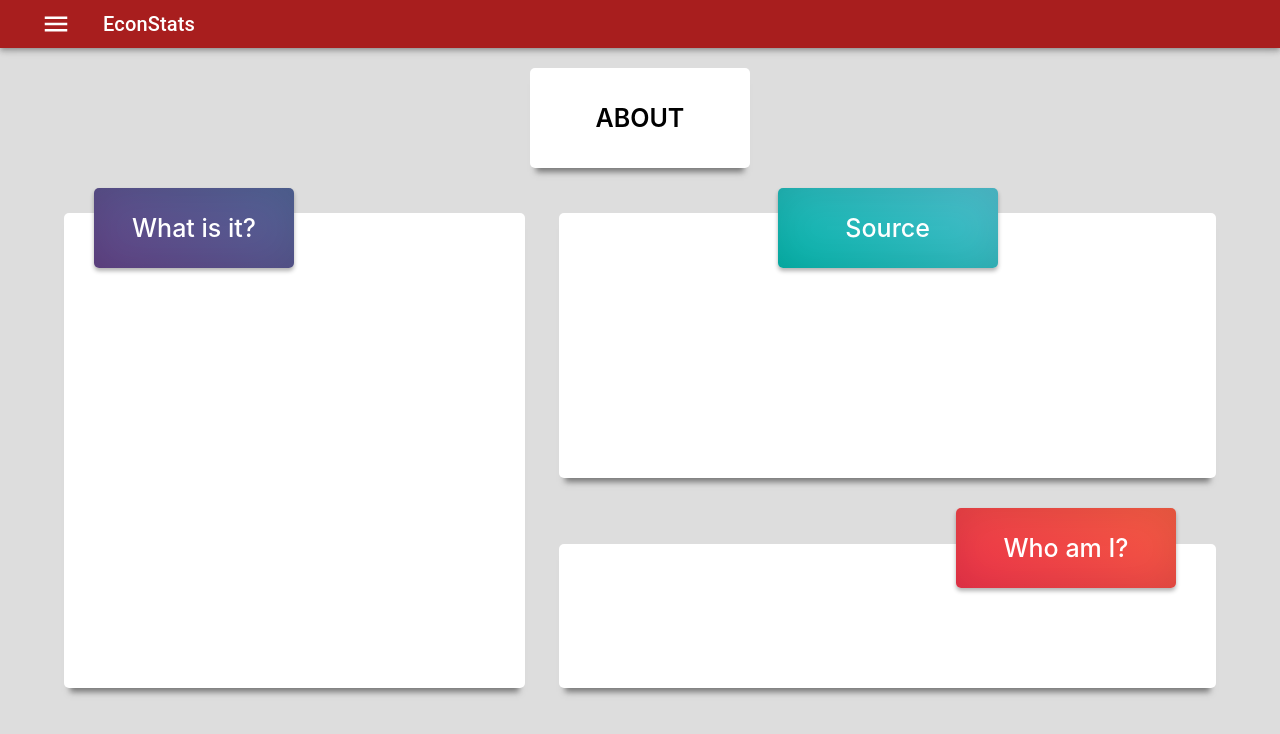
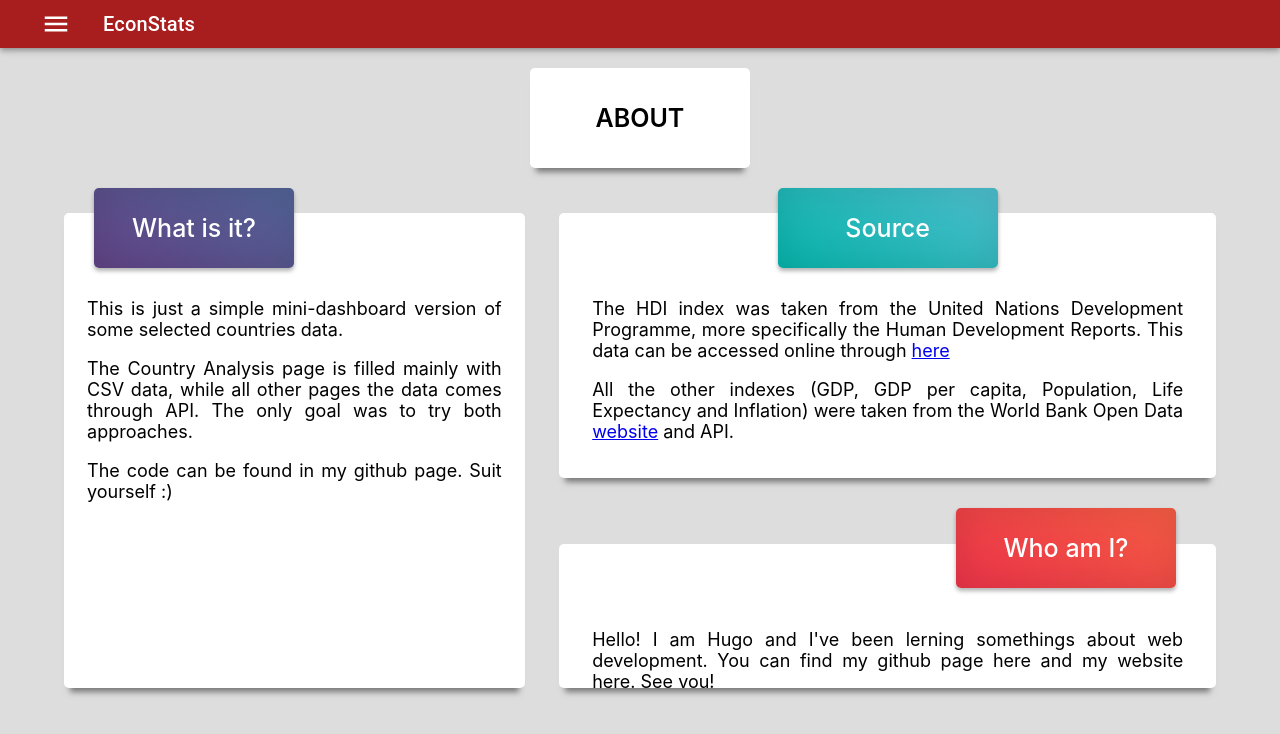
Before and after one commit to hsmello/econstats, a React (Create React App) app: page /about in a window 1280 px wide. Shown: the top 734 px of the page. Built offline with nearby package versions, Linux system fonts and the light colour scheme.

Commit message:
improvement

```diff
--- a/src/Pages/About/About.css
+++ b/src/Pages/About/About.css
@@ -16,6 +16,18 @@
     display: flex;
 }
 
+.ab_first_block_body,
+.ab_second_block_body,
+.ab_third_block_body {
+    width: 90%;
+    height: 100%;
+    text-align: justify;
+    /* background-color: tomato; */
+    margin-top: 85px;
+    padding: 0px 5%;
+    font-size: 18px;
+}
+
 .ab_first_block {
     width: 40%;
     height: 500px;
@@ -26,6 +38,7 @@
     width: 100%;
     position: absolute;
     bottom: 0;
+    overflow: hidden;
 }
 .ab_first_block_front {
     width: 200px;
@@ -55,6 +68,7 @@
     bottom: 0px;
     height: 91.5%;
     width: 100%;
+    overflow: hidden;
 }
 .ab_second_block_front {
     width: 220px;
@@ -64,6 +78,7 @@
     margin: 0px auto;
     background: linear-gradient(32deg, rgb(6, 179, 170) 0%, rgb(78, 189, 204) 100%);
 }
+
 
 .ab_third_block {
     height: 180px;
@@ -76,6 +91,7 @@
     bottom: 0px;
     height: 80%;
     width: 100%;
+    overflow: hidden;
 }
 .ab_third_block_front {
     height: 80px;
--- a/src/Pages/About/About.js
+++ b/src/Pages/About/About.js
@@ -11,11 +11,22 @@ export default function About() {
             <div className="about_body">
 
                 <div className="ab_first_block">
-                    <div className="ab_first_block_bg bg_shadow bg_common">
-
-                    </div>
                     <div className="ab_first_block_front front_shadow front_common">
                         What is it?
+                    </div>
+
+                    <div className="ab_first_block_bg bg_shadow bg_common">
+                        <div className="ab_first_block_body">
+                            <p>
+                                This is just a simple mini-dashboard version of some selected countries data.
+                            </p>
+                            <p>
+                                The Country Analysis page is filled mainly with CSV data, while all other pages the data comes through API. The only goal was to try both approaches.
+                            </p>
+                            <p>
+                                The code can be found in my github page. Suit yourself :)
+                            </p>
+                        </div>
                     </div>
 
                 </div>
@@ -23,21 +34,33 @@ export default function About() {
                 <div className="second_leg">
 
                     <div className="ab_second_block">
+                        <div className="ab_second_block_front front_shadow front_common">
+                            Source
+                        </div>
                         <div className="ab_second_block_bg bg_shadow bg_common">
 
-                        </div>
-                        <div className="ab_second_block_front front_shadow front_common">
-                            Source
+                            <div className="ab_second_block_body">
+                                <p>
+                                    The HDI index was taken from the United Nations Development Programme, more specifically the Human Development Reports. This data can be accessed online through <a href="http://hdr.undp.org/en/data" target="blank" >here</a>
+                                </p>
+                                <p>
+                                    All the other indexes (GDP, GDP per capita, Population, Life Expectancy and Inflation) were taken from the World Bank Open Data <a href="https://data.worldbank.org/" target="blank">website</a> and API.
+                                </p>
+
+
+                            </div>
                         </div>
 
                     </div>
 
                     <div className="ab_third_block">
-                        <div className="ab_third_block_bg bg_shadow bg_common">
-
-                        </div>
                         <div className="ab_third_block_front front_shadow front_common">
                             Who am I?
+                        </div>
+                        <div className="ab_third_block_bg bg_shadow bg_common">
+                            <div className="ab_third_block_body">
+                                Hello! I am Hugo and I've been lerning somethings about web development. You can find my github page here and my website here. See you!
+                            </div>
                         </div>
                     </div>
 
--- a/src/Pages/CountryAnalysis/CountryAnalysis.js
+++ b/src/Pages/CountryAnalysis/CountryAnalysis.js
@@ -1,13 +1,15 @@
 import React, { useState, useLayoutEffect, useRef, useEffect } from 'react';
-import './CountryAnalysis.css'
+import './CountryAnalysis.css';
 import SingleSelect from '../../Components/Imports/SingleSelect';
 import { csv } from 'd3';
 import MenuItem from '@material-ui/core/MenuItem';
-import DashboardCard from '../../Components/DashboardCard/DashboardCard'
+import DashboardCard from '../../Components/DashboardCard/DashboardCard';
 
-import Chart from '../../Components/AreaChart/AreaChart'
-import countryAnalysisCsv from '../../Data/countryanalysis.csv'
+import Chart from '../../Components/AreaChart/AreaChart';
+import countryAnalysisCsv from '../../Data/countryanalysis.csv';
+import axios from 'axios';
 
+import Flag from 'react-world-flags';
 import AccountCircleIcon from '@material-ui/icons/AccountCircle';
 import InsertEmoticonIcon from '@material-ui/icons/InsertEmoticon';
 import SentimentVeryDissatisfiedIcon from '@material-ui/icons/SentimentVeryDissatisfied';
@@ -17,9 +19,11 @@ import DateRangeIcon from '@material-ui/icons/DateRange';
 
 export default function CounryAnalysis() {
 
-    const firstUpdate = useRef(true);
+    const firstUpdateCsv = useRef(true);
+    const firstUpdateApi = useRef(true);
     const yearOptions = ['2000', '2001', '2002', '2003', '2004', '2005', '2006', '2007', '2008', '2009', '2010', '2011', '2012', '2013', '2014', '2015', '2016', '2017', '2018']
     const countryOptions = ['Angola', 'Argentina', 'Australia', 'Austria', 'Belgium', 'Bolivia', 'Brazil', 'Canada', 'Chile', 'China', 'Colombia', 'Denmark', 'Ethiopia', 'Finland', 'France', 'Germany', 'Ghana', 'Greece', 'Iceland', 'India', 'Indonesia', 'Iraq', 'Ireland', 'Israel', 'Italy', 'Jamaica', 'Japan', 'Luxembourg', 'Madagascar', 'Malaysia', 'Mexico', 'Morocco', 'Myanmar', 'Netherlands', 'New Zealand', 'Nigeria', 'Norway', 'Pakistan', 'Poland', 'Portugal', 'Russian Federation', 'Saudi Arabia', 'Senegal', 'South Africa', 'Spain', 'Sweden', 'Switzerland', 'Thailand', 'Tunisia', 'Turkey', 'Ukraine', 'United Arab Emirates', 'United Kingdom', 'United States', 'Uruguay']
+    const countryOptionsIso = ['ao', 'ar', 'au', 'at', 'be', 'bo', 'br', 'ca', 'cl', 'cn', 'co', 'dk', 'et', 'fi', 'fr', 'de', 'gh', 'gr', 'is', 'in', 'id', 'iq', 'ie', 'il', 'it', 'jm', 'jp', 'lu', 'mg', 'my', 'mx', 'ma', 'mm', 'nl', 'nz', 'ng', 'no', 'pk', 'pl', 'pt', 'ru', 'sa', 'sn', 'za', 'es', 'se', 'ch', 'th', 'tn', 'tr', 'ua', 'ae', 'gb', 'us', 'uy']
     const firstChartOptions = ['GPD per capita', 'HDI', 'Life Expectancy', 'Population']
 
     const [rawData, setRawData] = useState([])
@@ -32,6 +36,7 @@ export default function CounryAnalysis() {
     const [gdppc, setGdppc] = useState('0')
     const [lifeExp, setLifeExp] = useState('0')
     const [firstChartOption, setFirstChartOption] = useState(firstChartOptions[Math.floor(Math.random() * firstChartOptions.length)])
+    const [countryInfo, setCountryInfo] = useState({})
 
     function onYearChange(e) {
         setSelectedYear(e.target.value)
@@ -44,6 +49,24 @@ export default function CounryAnalysis() {
     }
 
     useEffect(() => {
+        if (firstUpdateApi.current) {
+            firstUpdateApi.current = false
+            return;
+        } else {
+            async function getAPIData() {
+                try {
+                    const countryCode = countryOptionsIso[countryOptions.indexOf(selectedCountry)]
+                    const response = await axios.get('http://api.worldbank.org/v2/country/' + countryCode + '?format=json');
+                    setCountryInfo(response.data[1][0])
+                } catch (error) {
+                    console.log(error)
+                }
+            }
+            getAPIData();
+        }
+    }, [rawData, selectedCountry])
+
+    useEffect(() => {
         async function csvRead() {
             let dataRead = await csv(countryAnalysisCsv)
             setRawData(dataRead)
@@ -52,8 +75,8 @@ export default function CounryAnalysis() {
     }, [1])
 
     useLayoutEffect(() => {
-        if (firstUpdate.current) {
-            firstUpdate.current = false
+        if (firstUpdateCsv.current) {
+            firstUpdateCsv.current = false
             return;
         } else {
             firstChartData.splice(0, firstChartData.length)
@@ -78,7 +101,6 @@ export default function CounryAnalysis() {
                         }
                         if (rawData[i].Index === 'population' && firstChartOption === 'Population') {
                             firstChartData.push(Number(rawData[i][year]))
-                            console.log('ssdasdas')
                         }
                         if (rawData[i].Index === 'hdi' && firstChartOption === 'HDI') {
                             firstChartData.push(Number(rawData[i][year]))
@@ -135,17 +157,17 @@ export default function CounryAnalysis() {
                 <DashboardCard
                     wrapClass='ca_first'
                     frontClass='first_front'
-                    title='Population'
-                    output={population + ' M'}
+                    title='GDP per capita'
+                    output={'$ ' + gdppc.toString().replace(/\B(?<!\.\d*)(?=(\d{3})+(?!\d))/g, ",")}
                     note='this is the note'
-                    cardIcon={<AccountCircleIcon fontSize='inherit' />}
+                    cardIcon={<AttachMoneyIcon fontSize='inherit' />}
                 />
                 <DashboardCard
                     wrapClass='ca_second'
                     frontClass='second_front'
                     title='HDI'
                     output={hdi}
-                    note='this is the note'
+                    note={hdi > 0.74 ? `Above this group's average` : `Below this group's average`}
                     cardIcon={hdi > 0.74 ?
                         <InsertEmoticonIcon fontSize='inherit' /> :
                         <SentimentVeryDissatisfiedIcon fontSize='inherit' />}
@@ -153,18 +175,18 @@ export default function CounryAnalysis() {
                 <DashboardCard
                     wrapClass='ca_third'
                     frontClass='third_front'
-                    title='GDP per capita'
-                    output={'$ ' + gdppc.toString().replace(/\B(?<!\.\d*)(?=(\d{3})+(?!\d))/g, ",")}
-                    note='this is the note'
-                    cardIcon={<AttachMoneyIcon fontSize='inherit' />}
+                    title='Life Expectancy'
+                    output={lifeExp + ' years'}
+                    note='Life expectancy from the birth'
+                    cardIcon={<DateRangeIcon fontSize='inherit' />}
                 />
                 <DashboardCard
                     wrapClass='ca_fourth'
                     frontClass='fourth_front'
-                    title='Life Expectancy'
-                    output={lifeExp + ' years'}
-                    note='this is the note'
-                    cardIcon={<DateRangeIcon fontSize='inherit' />}
+                    title='Population'
+                    output={population + ' M'}
+                    note='Total population of a given year'
+                    cardIcon={<AccountCircleIcon fontSize='inherit' />}
                 />
 
             </div>
@@ -206,9 +228,33 @@ export default function CounryAnalysis() {
                 </div>
                 <div className="ca_second_chart_wrap">
                     <div className="second_chart_bacgorund bg_shadow">
-
+                        <div className="backgound_body">
+                            Country Details
+                        </div>
                     </div>
                     <div className="ca_second_chart front_shadow">
+                        {countryInfo.region ?
+
+                            <div className="ca_second_chart_text">
+                                <div className='flag_container'>
+                                    <Flag code={countryInfo.id} height="64" />
+                                </div>
+                                <div className='country_details'>
+
+                                    Country Official name: {countryInfo.name} <br />
+                                    Capital: {countryInfo.capitalCity} <br />
+                                    Located in: {countryInfo.region.value} <br />
+                                    Considered to be {countryInfo.incomeLevel.value} <br />
+
+                                </div>
+                            </div>
+
+                            :
+                            countryInfo.id
+
+                        }
+
+                        {console.log(countryInfo)}
 
                     </div>
 
--- a/src/Pages/Home/Home.js
+++ b/src/Pages/Home/Home.js
@@ -1,4 +1,4 @@
-import React from 'react';
+import React, { Component } from 'react';
 import './Home.css'
 
 export default function Home() {
```
Also changed, not shown: package.json (+7 -0 lines), src/Components/Map/Map.js (added, +12 -0 lines), src/Pages/CountryAnalysis/CountryAnalysis.css (+37 -3 lines), src/Pages/EconomicData/GDP/GDP.js (+3 -1 lines), 1 other file (tests, documents, lock files or other folders).
